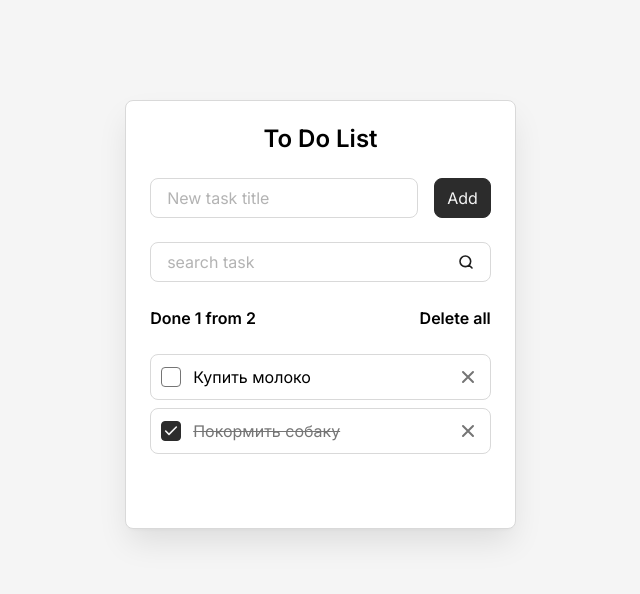
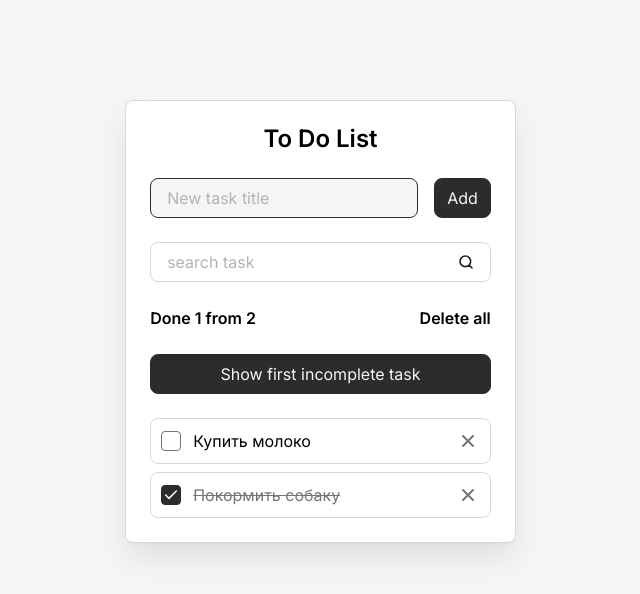
Before and after one commit to assaup/todo-react, a React (Vite) app: page / in a window 1280 px wide. Shown: the top 594 px of the page, without its empty margins (312-952 px from the left). Built offline with nearby package versions, Linux system fonts and the light colour scheme.

Commit message:
useState, useEffect, useRef

```diff
--- a/src/components/AddTaskForm.jsx
+++ b/src/components/AddTaskForm.jsx
@@ -5,6 +5,9 @@ import Field from "./Field"
 const AddTaskForm = (props) => {
     const {
         addTask,
+        newTaskTitle,
+        setNewTaskTitle,
+        newTaskInputRef,
     } = props
 
     const onSubmit = (event) => {
@@ -17,6 +20,9 @@ const AddTaskForm = (props) => {
                 className='todo__field'
                 label="New task title"
                 id="new-task"
+                value={newTaskTitle}
+                onInput={({target}) => setNewTaskTitle(target.value)}
+                ref={newTaskInputRef}
             />
             <Button type="submit">Add</Button>
         </form>
--- a/src/components/Button.jsx
+++ b/src/components/Button.jsx
@@ -3,11 +3,13 @@ const Button = (props) => {
         className = '',
         type = 'button',
         children,
+        onClick,
     } = props
     return (
         <button
             className={`button ${className}`}
             type={type}
+            onClick={onClick}
 
         >
             {children}
--- a/src/components/Field.jsx
+++ b/src/components/Field.jsx
@@ -4,7 +4,9 @@ const Field = (props) => {
         id,
         label,
         type = 'text',
+        value,
         onInput,
+        ref,
     } = props
 
     return (
@@ -22,6 +24,8 @@ const Field = (props) => {
             autoComplete="off"
             onInput={onInput}
             type={type}
+            value={value}
+            ref={ref}
           />
         </div>
     )
--- a/src/components/SearchTaskForm.jsx
+++ b/src/components/SearchTaskForm.jsx
@@ -2,7 +2,8 @@ import Field from "./Field"
 
 const SearchTaskForm = (props) => {
     const {
-        onSearchInput,
+        searchQuery,
+        setSearchQuery,
     } = props
     return (
         <form
@@ -14,7 +15,8 @@ const SearchTaskForm = (props) => {
                 label="search task"
                 id="search-task"
                 type="search"
-                onInput = {({ target }) => onSearchInput(target.value)}
+                value={searchQuery}
+                onInput = {({ target }) => setSearchQuery(target.value)}
             />
       </form>
     )
--- a/src/components/Todo.jsx
+++ b/src/components/Todo.jsx
@@ -1,46 +1,115 @@
+import { useState, useEffect, useRef } from 'react'
 import AddTaskForm from "./AddTaskForm"
 import SearchTaskForm from "./SearchTaskForm"
 import TodoInfo from "./TodoInfo"
 import TodoList from "./TodoList"
+import Button from "./Button"
 
 const Todo = () => {
-    const tasks = [
-        {id: 'task-1', title: 'Купить молоко', isDone: false },
-        {id: 'task-2', title: 'Покормить собаку', isDone: true },
-    ]
+    const [tasks, setTasks] = useState(() => {
+        const savedTasks = localStorage.getItem('tasks')
+
+        if (savedTasks) {
+            return JSON.parse(savedTasks)
+        }
+        return [
+            {id: 'task-1', title: 'Купить молоко', isDone: false },
+            {id: 'task-2', title: 'Покормить собаку', isDone: true },
+        ]
+    })
+
+    const [newTaskTitle, setNewTaskTitle] = useState('')
+    const [searchQuery, setSearchQuery] = useState('')
+
+
+    const newTaskInputRef = useRef(null)
+    const firstIncompleteTaskRef = useRef(null)
+    const firstIncompleteTaskId = tasks.find(({isDone}) => !isDone)?.id
+
 
     const deleteAllTasks = () => {
-        console.log('delete')
+        const isConfirmed = confirm('Are you sure you want to delete all?')
+
+        if (isConfirmed){
+            setTasks([])
+        }
     }
 
     const deleteTask = (taskId) => {
-        console.log(`delete ${taskId}`)
+        setTasks(
+            tasks.filter((task) => task.id !== taskId)
+        )
     }
 
     const toggleTaskComplete = (taskId, isDone) => {
-        console.log(`task ${taskId} ${isDone ? 'done' : 'dont done'}`)
+        setTasks(
+            tasks.map((task) => {
+                if (task.id === taskId) {
+                    return { ...task, isDone }
+                }
+
+                return task
+            })
+        )
+    }
+    const addTask = () => {
+        if (newTaskTitle.trim().length > 0) {
+            const newTask = {
+                 id: crypto?.randomUUID() ?? Date.now().toString(),
+                 title: newTaskTitle,
+                 isDone: false,
+            }
+
+            setTasks([...tasks, newTask])
+            setNewTaskTitle('')
+            setSearchQuery('')
+            newTaskInputRef.current.focus()
+        }
     }
 
-    const filterTask = (query) => {
-        console.log(`Поиск ${query}`)
-    }
+    useEffect( ()=>{
+        localStorage.setItem('tasks', JSON.stringify(tasks))
+    }, [tasks])
 
-    const addTask = () => {
-        console.log('Задача добавлена!')
-    }
+    const clearSearchQuery = searchQuery.trim().toLowerCase()
+    const filteredTasks = clearSearchQuery.length > 0
+        ? tasks.filter(({title}) => title.toLowerCase().includes(clearSearchQuery))
+        : null
+
+    useEffect( ()=> {
+        newTaskInputRef.current.focus()
+    }, [])
+
+
 
     return (
         <div className="todo">
         <h1 className="todo__title">To Do List</h1>
-            <AddTaskForm addTask={addTask}/>
-            <SearchTaskForm onSearchInput={filterTask}/>
+            <AddTaskForm
+                addTask={addTask}
+                newTaskTitle={newTaskTitle}
+                setNewTaskTitle={setNewTaskTitle}
+                newTaskInputRef={newTaskInputRef}
+            />
+            <SearchTaskForm
+                searchQuery={searchQuery}
+                setSearchQuery={setSearchQuery}
+            />
             <TodoInfo
                 total={tasks.length}
                 done={tasks.filter(({ isDone }) => isDone).length}
                 onDeleteAllButtonClick={deleteAllTasks}
             />
+            <Button
+                onClick={()=>firstIncompleteTaskRef.current?.scrollIntoView({ behavior: 'smooth' })}
+            >
+                Show first incomplete task
+            </Button>
             <TodoList
                 tasks={tasks}
+                filteredTasks={filteredTasks}
+                firstIncompleteTaskId={firstIncompleteTaskId}
+                firstIncompleteTaskRef={firstIncompleteTaskRef}
                 onDeleteTaskButtonClick={deleteTask}
                 onTaskCompleteChange={toggleTaskComplete}
             />
--- a/src/components/TodoItem.jsx
+++ b/src/components/TodoItem.jsx
@@ -4,12 +4,13 @@ const TodoItem = (props) => {
         id,
         title,
         isDone,
+        ref,
         onDeleteTaskButtonClick,
         onTaskCompleteChange,
     } = props
 
     return (
-        <li className={`todo-item ${className}`}>
+        <li className={`todo-item ${className}`} ref={ref}>
           <input
             className="todo-item__checkbox"
             id={id}
--- a/src/components/TodoList.jsx
+++ b/src/components/TodoList.jsx
@@ -5,25 +5,33 @@ const TodoList = (props) => {
         tasks = [],
         onDeleteTaskButtonClick,
         onTaskCompleteChange,
+        filteredTasks,
+        firstIncompleteTaskId,
+        firstIncompleteTaskRef,
     } = props
 
 
-    const hasTasks = true
+    const hasTasks = tasks.length > 0
+    const isEmptyFilteredTasks = filteredTasks?.length === 0
 
     if (!hasTasks){
-         return <div className="todo__empty-message"></div>
+        return <div className="todo__empty-message">There are no tasks yet</div>
     }
 
+    if (hasTasks && isEmptyFilteredTasks) {
+        return <div className="todo__empty-message">Tasks not found</div>
+    }
 
     return (
         <ul className="todo__list">
-            {tasks.map(({id, title, isDone})=>(
+            {(filteredTasks ?? tasks).map(({id, title, isDone})=>(
                 <TodoItem
                     className="todo__item"
                     key={id}
                     id={id}
                     title={title}
                     isDone={isDone}
+                    ref={id === firstIncompleteTaskId ? firstIncompleteTaskRef : null}
                     onDeleteTaskButtonClick={onDeleteTaskButtonClick}
                     onTaskCompleteChange={onTaskCompleteChange}
                 />
```
